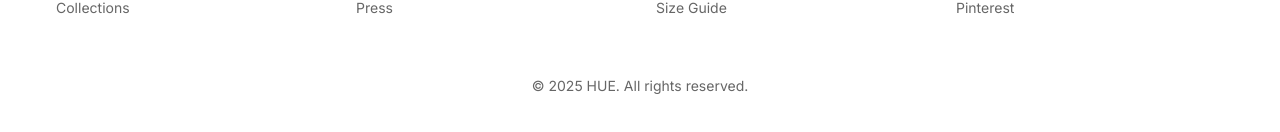
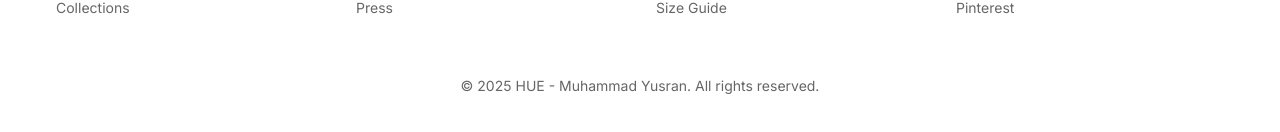
Before and after one commit to L0r3ntz/web-toko, a plain HTML site: page index.html in a window 1280 px wide. Shown: the part 2173-2305 px from the top of the page. Drawn offline with Linux system fonts and the light colour scheme.

Commit message:
second commit

```diff
--- a/index.html
+++ b/index.html
@@ -104,31 +104,19 @@
           <h2 class="section-title">Shop by Category</h2>
           <div class="categories-grid">
             <a href="#" class="category-card">
-              <img
-                src="img/5.jpeg"
-                alt="Jackets"
-                class="category-image"
-              />
+              <img src="img/5.jpeg" alt="Jackets" class="category-image" />
               <div class="category-overlay">
                 <h3 class="category-name">Jackets</h3>
               </div>
             </a>
             <a href="#" class="category-card">
-              <img
-                src="img/3.jpeg"
-                alt="Shirts"
-                class="category-image"
-              />
+              <img src="img/3.jpeg" alt="Shirts" class="category-image" />
               <div class="category-overlay">
                 <h3 class="category-name">Shirts</h3>
               </div>
             </a>
             <a href="#" class="category-card">
-              <img
-                src="img/1.jpeg"
-                alt="Denim"
-                class="category-image"
-              />
+              <img src="img/1.jpeg" alt="Denim" class="category-image" />
               <div class="category-overlay">
                 <h3 class="category-name">Denim</h3>
               </div>
@@ -198,7 +186,9 @@
             </ul>
           </div>
         </div>
-        <p class="copyright">© 2025 HUE. All rights reserved.</p>
+        <p class="copyright">
+          © 2025 HUE - Muhammad Yusran. All rights reserved.
+        </p>
       </div>
     </footer>
 
```
